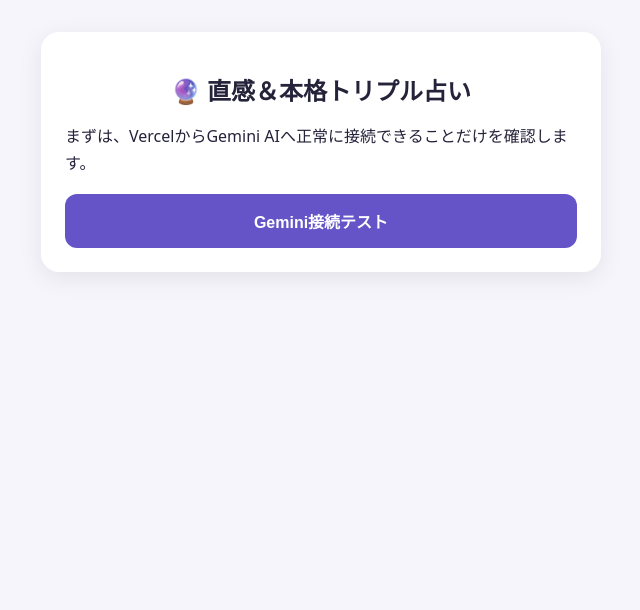
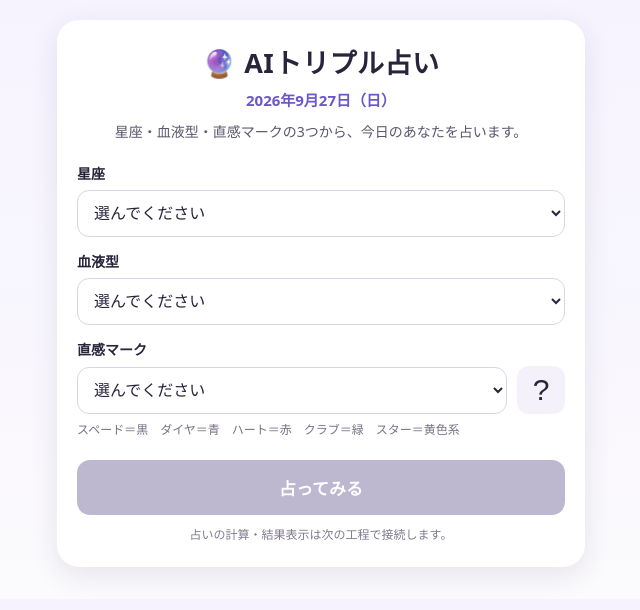
Before and after one commit to junta002-code/fortune-ai-app, a plain HTML site: page index.html in a window 1280 px wide. Shown: the whole page, without its empty margins (319-959 px from the left). Drawn offline with Linux system fonts and the light colour scheme.

Commit message:
AIトリプル占いの入力画面を作成

```diff
--- a/index.html
+++ b/index.html
@@ -3,36 +3,190 @@
 <head>
   <meta charset="UTF-8">
   <meta name="viewport" content="width=device-width, initial-scale=1.0">
-  <title>直感＆本格トリプル占い</title>
+  <meta name="theme-color" content="#6b57c9">
+  <title>AIトリプル占い</title>
   <style>
-    body{font-family:system-ui,-apple-system,"Yu Gothic",sans-serif;max-width:560px;margin:0 auto;padding:32px 20px;background:#f7f5fc;color:#25233a}
-    .card{background:#fff;border-radius:18px;padding:24px;box-shadow:0 6px 24px rgba(0,0,0,.08)}
-    h1{font-size:24px;text-align:center}
-    p{line-height:1.7}
-    button{width:100%;padding:15px;border:0;border-radius:12px;background:#6554c7;color:#fff;font-size:16px;font-weight:700;cursor:pointer}
-    #result{margin-top:20px;padding:15px;border-radius:12px;background:#f3f0fb;white-space:pre-wrap;display:none}
+    *{box-sizing:border-box}
+    body{
+      margin:0;
+      font-family:system-ui,-apple-system,"Yu Gothic",sans-serif;
+      background:linear-gradient(180deg,#f6f3ff 0%,#fbfafc 100%);
+      color:#28243b;
+    }
+    .wrap{max-width:560px;margin:0 auto;padding:20px 16px 32px}
+    .card{
+      background:#fff;
+      border-radius:22px;
+      padding:22px 20px 24px;
+      box-shadow:0 8px 28px rgba(45,35,85,.10);
+    }
+    h1{
+      margin:0;
+      text-align:center;
+      font-size:27px;
+      letter-spacing:.02em;
+    }
+    .date{
+      margin:8px 0 4px;
+      text-align:center;
+      font-size:15px;
+      font-weight:700;
+      color:#6b57c9;
+    }
+    .lead{
+      margin:10px 0 20px;
+      text-align:center;
+      line-height:1.65;
+      font-size:14px;
+      color:#5b566b;
+    }
+    .field{margin-top:14px}
+    label{
+      display:block;
+      margin-bottom:7px;
+      font-size:14px;
+      font-weight:700;
+    }
+    .select-row{display:flex;align-items:center;gap:10px}
+    select{
+      flex:1;
+      min-width:0;
+      appearance:auto;
+      padding:13px 12px;
+      border:1px solid #d9d4e8;
+      border-radius:12px;
+      background:#fff;
+      color:#28243b;
+      font-size:16px;
+    }
+    .mark-preview{
+      width:48px;
+      height:48px;
+      flex:0 0 48px;
+      display:flex;
+      align-items:center;
+      justify-content:center;
+      border-radius:12px;
+      background:#f4f1fa;
+      font-size:30px;
+      line-height:1;
+      font-family:Arial,sans-serif;
+    }
+    .mark-note{
+      margin:6px 0 0;
+      font-size:12px;
+      color:#777184;
+    }
+    .fortune-button{
+      width:100%;
+      margin-top:22px;
+      padding:15px;
+      border:0;
+      border-radius:13px;
+      background:#6b57c9;
+      color:#fff;
+      font-size:17px;
+      font-weight:800;
+      cursor:pointer;
+    }
+    .fortune-button:disabled{
+      background:#bdb7d0;
+      cursor:default;
+    }
+    .small{
+      margin:10px 0 0;
+      text-align:center;
+      font-size:12px;
+      color:#817b8f;
+    }
   </style>
 </head>
 <body>
-  <div class="card">
-    <h1>🔮 直感＆本格トリプル占い</h1>
-    <p>まずは、VercelからGemini AIへ正常に接続できることだけを確認します。</p>
-    <button id="test">Gemini接続テスト</button>
-    <div id="result"></div>
-  </div>
+  <main class="wrap">
+    <section class="card">
+      <h1>🔮 AIトリプル占い</h1>
+      <div class="date" id="today"></div>
+      <p class="lead">星座・血液型・直感マークの3つから、今日のあなたを占います。</p>
+
+      <div class="field">
+        <label for="zodiac">星座</label>
+        <div class="select-row">
+          <select id="zodiac">
+            <option value="">選んでください</option>
+            <option>おひつじ座</option>
+            <option>おうし座</option>
+            <option>ふたご座</option>
+            <option>かに座</option>
+            <option>しし座</option>
+            <option>おとめ座</option>
+            <option>てんびん座</option>
+            <option>さそり座</option>
+            <option>いて座</option>
+            <option>やぎ座</option>
+            <option>みずがめ座</option>
+            <option>うお座</option>
+          </select>
+        </div>
+      </div>
+
+      <div class="field">
+        <label for="blood">血液型</label>
+        <div class="select-row">
+          <select id="blood">
+            <option value="">選んでください</option>
+            <option>A型</option>
+            <option>B型</option>
+            <option>O型</option>
+            <option>AB型</option>
+          </select>
+        </div>
+      </div>
+
+      <div class="field">
+        <label for="mark">直感マーク</label>
+        <div class="select-row">
+          <select id="mark">
+            <option value="">選んでください</option>
+            <option value="spade">♠ スペード</option>
+            <option value="diamond">♦ ダイヤ</option>
+            <option value="heart">♥ ハート</option>
+            <option value="club">♣ クラブ</option>
+            <option value="star">★ スター</option>
+          </select>
+          <div class="mark-preview" id="markPreview">?</div>
+        </div>
+        <p class="mark-note">スペード＝黒　ダイヤ＝青　ハート＝赤　クラブ＝緑　スター＝黄色系</p>
+      </div>
+
+      <button class="fortune-button" id="fortuneButton" disabled>占ってみる</button>
+      <p class="small">占いの計算・結果表示は次の工程で接続します。</p>
+    </section>
+  </main>
+
 <script>
-document.getElementById("test").addEventListener("click", async () => {
-  const result=document.getElementById("result");
-  result.style.display="block";
-  result.textContent="Geminiに接続しています…";
-  try{
-    const response=await fetch("/api/gemini-test");
-    const data=await response.json().catch(()=>({}));
-    result.textContent=data.message || (data.error ? data.error + (data.geminiStatus ? "\n\nHTTP " + data.geminiStatus : "") + (data.detail ? "\n\n" + data.detail : "") : "応答を受け取りました。");
-  }catch(error){
-    result.textContent="通信エラー: "+error.message;
-  }
-});
+  const today = new Date();
+  const weekdays = ["日","月","火","水","木","金","土"];
+  document.getElementById("today").textContent =
+    today.getFullYear() + "年" +
+    (today.getMonth()+1) + "月" +
+    today.getDate() + "日（" +
+    weekdays[today.getDay()] + "）";
+
+  const mark = document.getElementById("mark");
+  const preview = document.getElementById("markPreview");
+  const markData = {
+    spade:{symbol:"♠",color:"#222"},
+    diamond:{symbol:"♦",color:"#2878d8"},
+    heart:{symbol:"♥",color:"#e04444"},
+    club:{symbol:"♣",color:"#35a35a"},
+    star:{symbol:"★",color:"#f2a900"}
+  };
+
+  mark.addEventListener("change", () => {
+    const item = markData[mark.value];
+    preview.textContent = item ? item.symbol : "?";
+    preview.style.color = item ? item.color : "#8a8494";
+  });
 </script>
 </body>
 </html>
```
